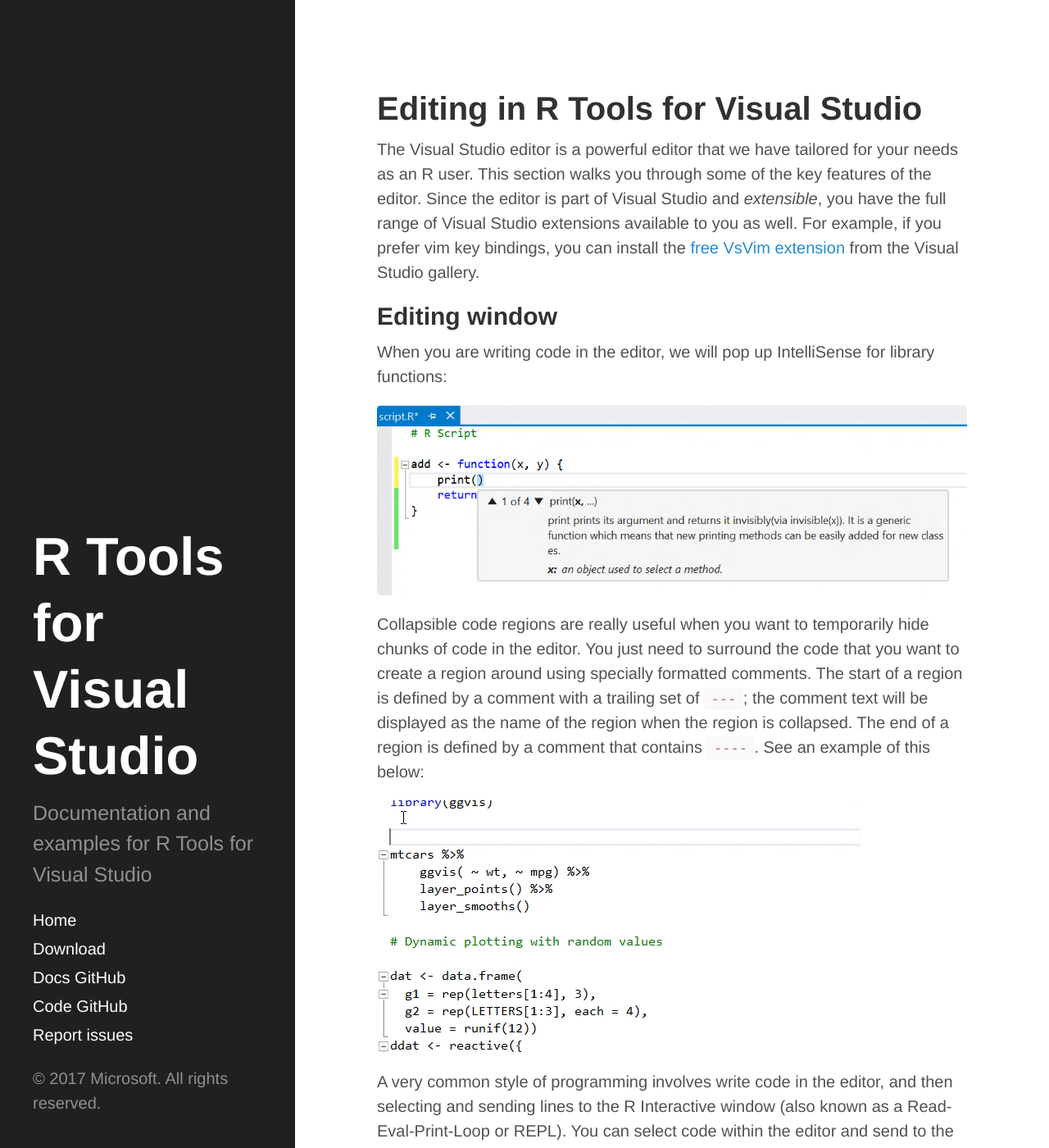
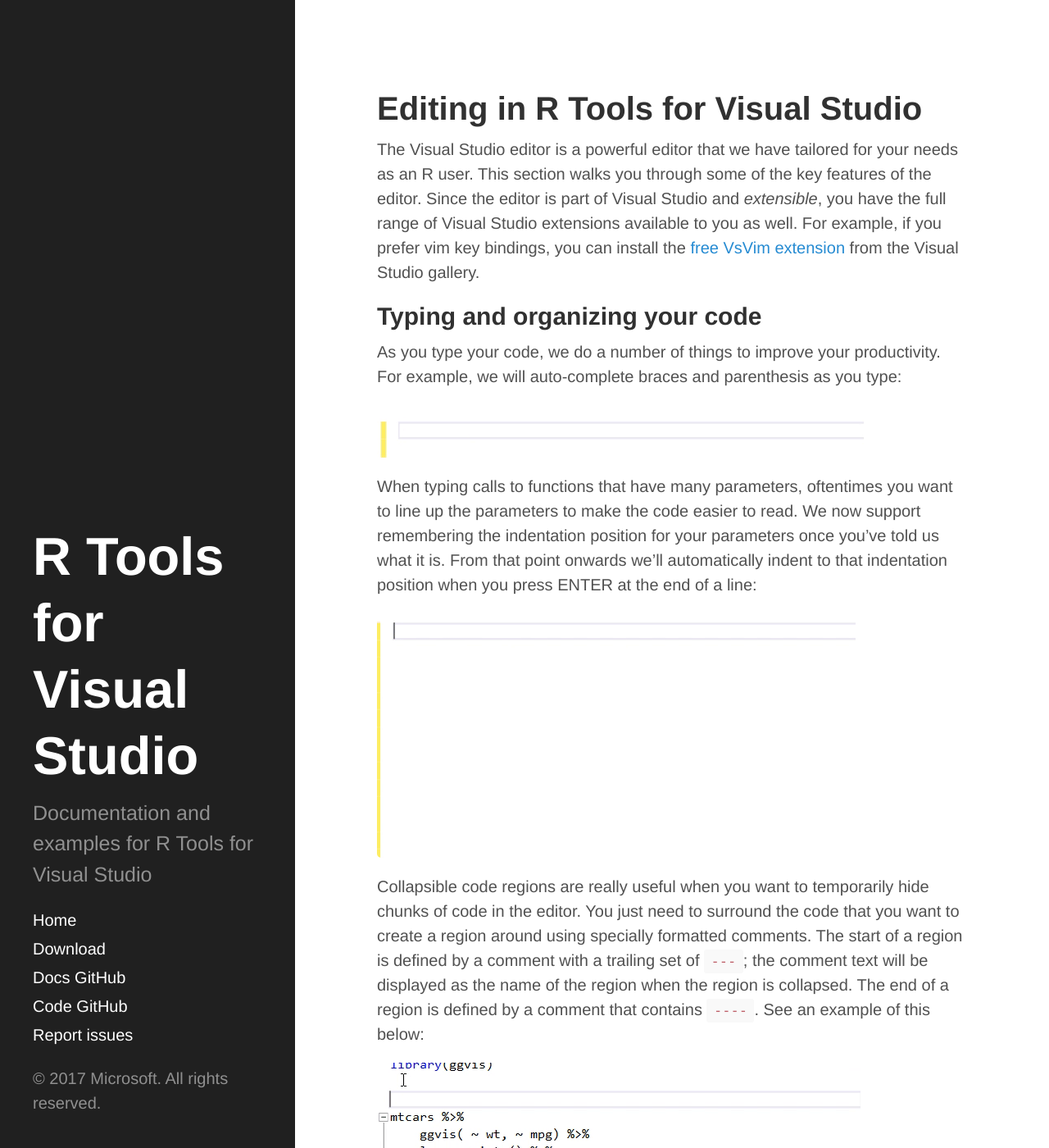
Before and after one commit to microsoft/RTVS-docs, a Jekyll site: the page built from editing.md, in a window 1280 px wide and 1400 px high. Shown: the whole window at 82% size. Built offline with Jekyll 4.4.1, drawn with Linux system fonts in a browser that asks for light colours; our own code applies the rules of GitHub Pages for plain Markdown files; some of the changed text lies outside the part shown.

Commit message:
Refactoring descriptions between editing and IntelliSense documentation

```diff
--- a/editing.md
+++ b/editing.md
@@ -12,12 +12,20 @@
 extension](https://visualstudiogallery.msdn.microsoft.com/59ca71b3-a4a3-46ca-8fe1-0e90e3f79329)
 from the Visual Studio gallery.
 
-## Editing window
+## Typing and organizing your code
 
-When you are writing code in the editor, we will pop up IntelliSense for
-library functions:
+As you type your code, we do a number of things to improve your productivity.
+For example, we will auto-complete braces and parenthesis as you type:
 
-![](./media/RTVS-Editing-auto-completion.png)
+![](media/04_inline_formatting.gif)
+
+When typing calls to functions that have many parameters, oftentimes you want to
+line up the parameters to make the code easier to read. We now support
+remembering the indentation position for your parameters once you've told us
+what it is. From that point onwards we'll automatically indent to that
+indentation position when you press ENTER at the end of a line:
+
+![](media/04_lined_up_parameters.gif)
 
 Collapsible code regions are really useful when you want to temporarily hide
 chunks of code in the editor. You just need to surround the code that you want
@@ -28,6 +36,8 @@
 this below:
 
 ![](media/04_collapsible_regions.gif)
+
+## Editor and Interactive Window
 
 A very common style of programming involves write code in the editor, and then
 selecting and sending lines to the R Interactive window (also known as a
@@ -45,16 +55,6 @@
 twice.
 
 ![](./media/RTVS-Editing-code-to-repl-by-line.png)
-
-## Code Suggestions
-
-When a light bulb appears in the margin, Visual Studio is suggesting that there
-is a shortcut available for a commonly used action. If you hover over a line
-that contains a `library` statement in the editor, we will display a light bulb
-to the left of that line. Clicking on the light bulb will reveal a couple of
-options.
-
-![](media/04_smart_tags.png)
 
 ## Code Formatting
 
@@ -106,4 +106,4 @@
 You can also undo formatting. If you have **Format** on paste enabled in the
 RTVS options, and you want to preserve the formatting in the pasted code without
 permanently turning off the **Format** on paste option in RTVS, all you need to
-do is paste it into RTVS and press **CTRL-Z** to undo the formatting changes.
+do is paste it into RTVS and press **CTRL+Z** to undo the formatting changes.
```
Also changed, not shown: intellisense.md (+19 -5 lines), media/RTVS-Editing-auto-completion.png (deleted).
